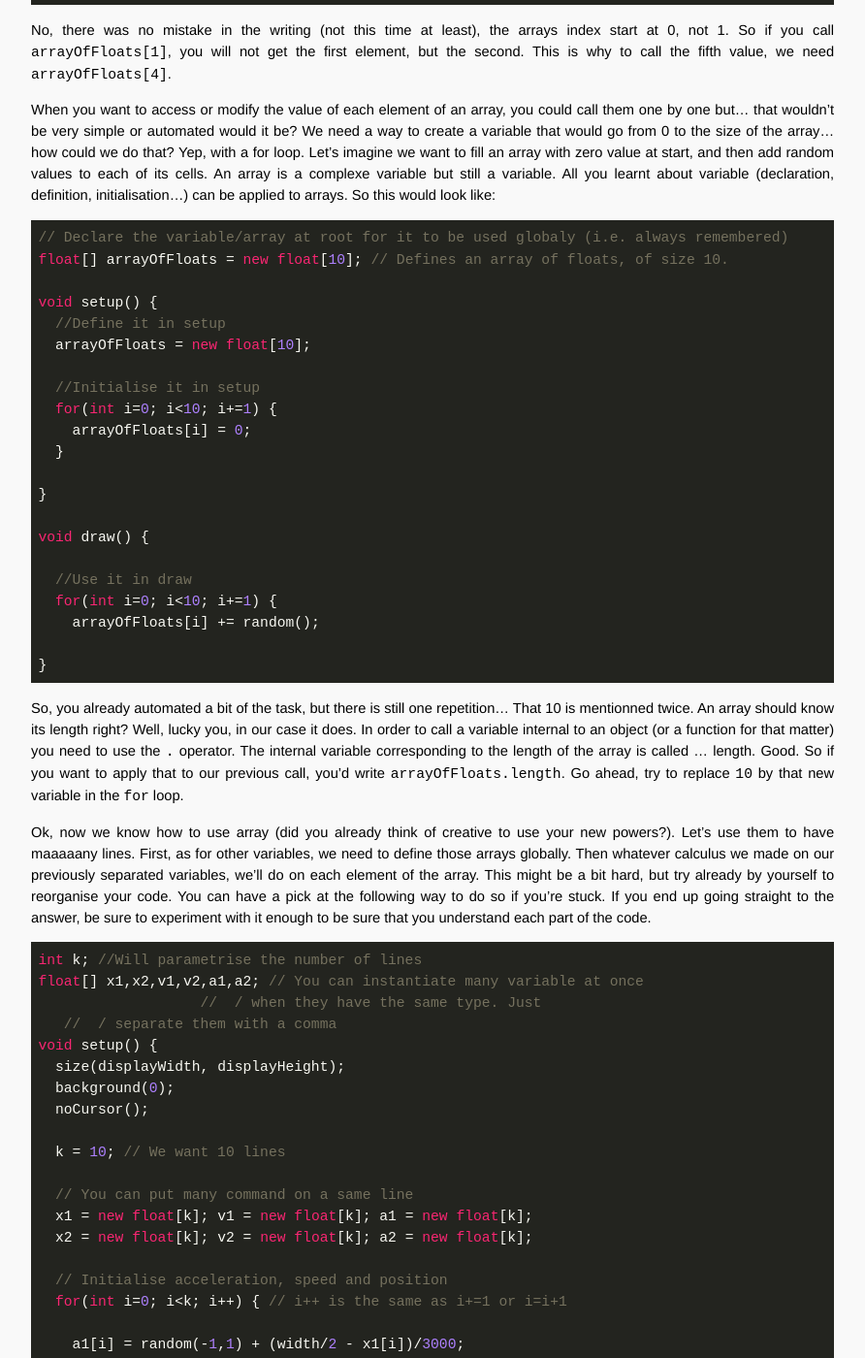
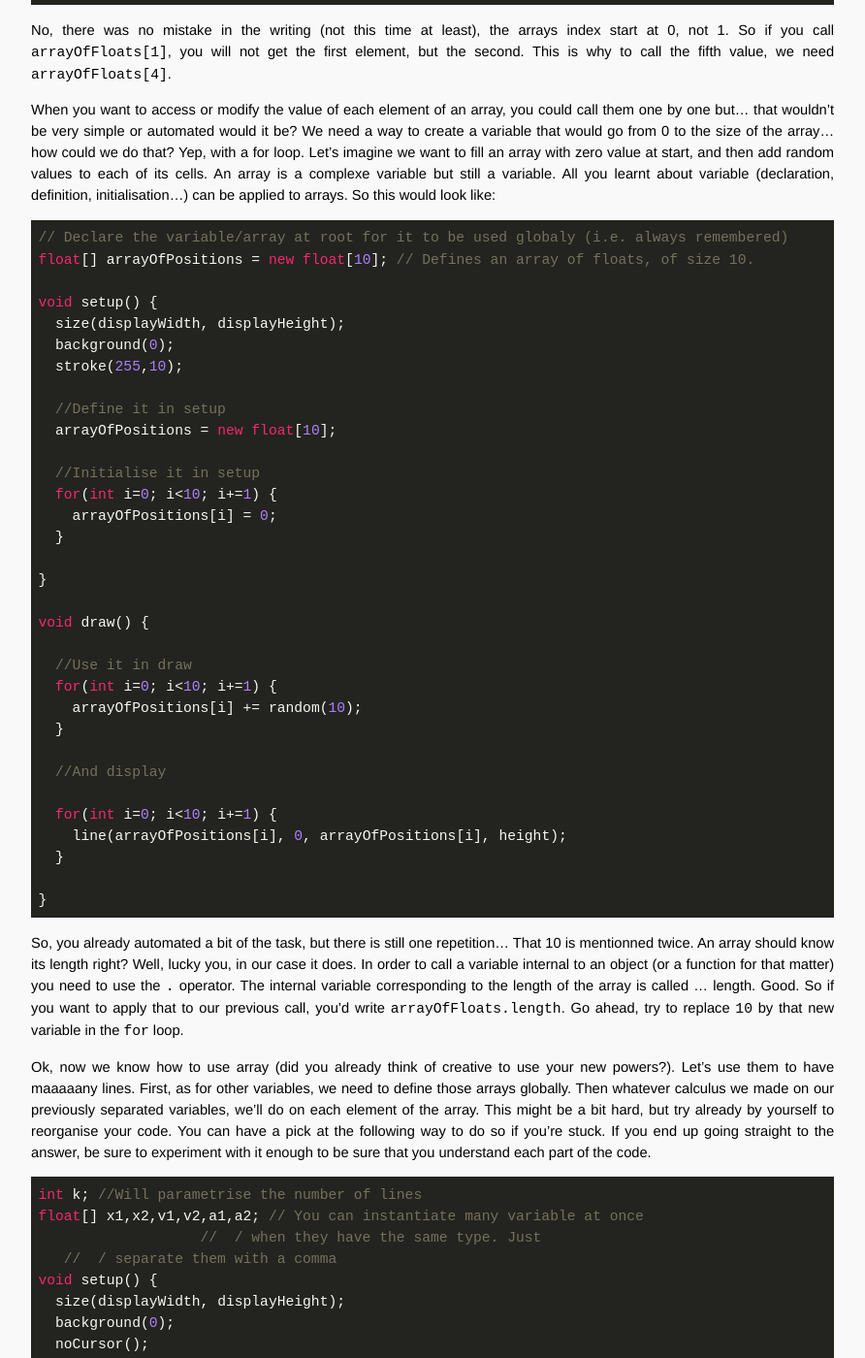
Before and after one commit to OpenTechSchool-Brussels/generative-art-with-processing, a Jekyll site: the page built from Playing-with-lines.markdown, in a window 1280 px wide and 1400 px high, scrolled down 3473 px. Shown: the whole window at 97% size, without its empty margins (324-1216 px from the left). Built offline with Jekyll 4.4.1, drawn with Linux system fonts in a browser that asks for light colours; Markdown is read by kramdown in place of the engine named in the settings.

Commit message:
Update Playing-with-lines.markdown

````diff
--- a/Playing-with-lines.markdown
+++ b/Playing-with-lines.markdown
@@ -126,15 +126,19 @@ When you want to access or modify the value of each element of an array, you cou
 
 ```java
 // Declare the variable/array at root for it to be used globaly (i.e. always remembered)
-float[] arrayOfFloats = new float[10]; // Defines an array of floats, of size 10.
+float[] arrayOfPositions = new float[10]; // Defines an array of floats, of size 10.
 
 void setup() {
+  size(displayWidth, displayHeight);
+  background(0);
+  stroke(255,10);
+
   //Define it in setup
-  arrayOfFloats = new float[10];
+  arrayOfPositions = new float[10];
 
   //Initialise it in setup
   for(int i=0; i<10; i+=1) {
-    arrayOfFloats[i] = 0;
+    arrayOfPositions[i] = 0;
   }
 
 }
@@ -143,7 +147,14 @@ void draw() {
 
   //Use it in draw
   for(int i=0; i<10; i+=1) {
-    arrayOfFloats[i] += random();
+    arrayOfPositions[i] += random(10);
+  }
+
+  //And display
+
+  for(int i=0; i<10; i+=1) {
+    line(arrayOfPositions[i], 0, arrayOfPositions[i], height);
+  }
 
 }
 ```
````
